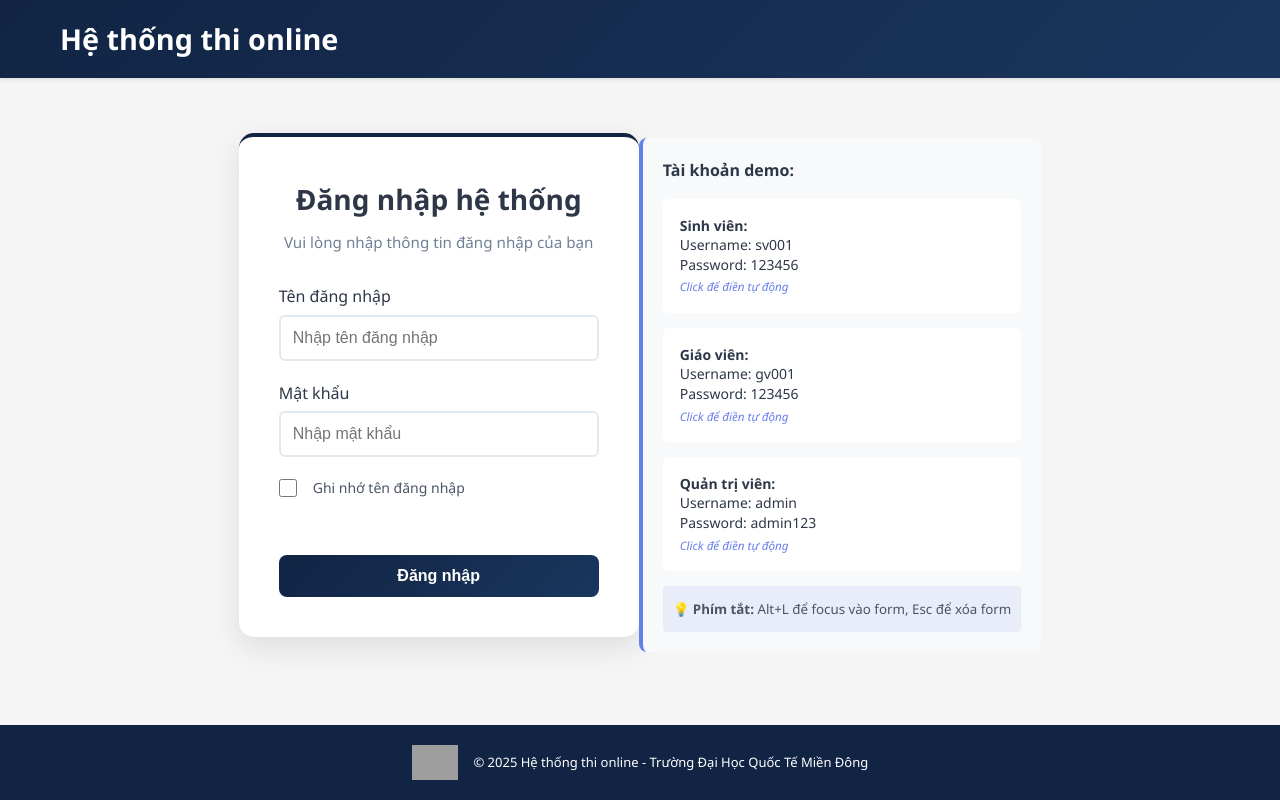
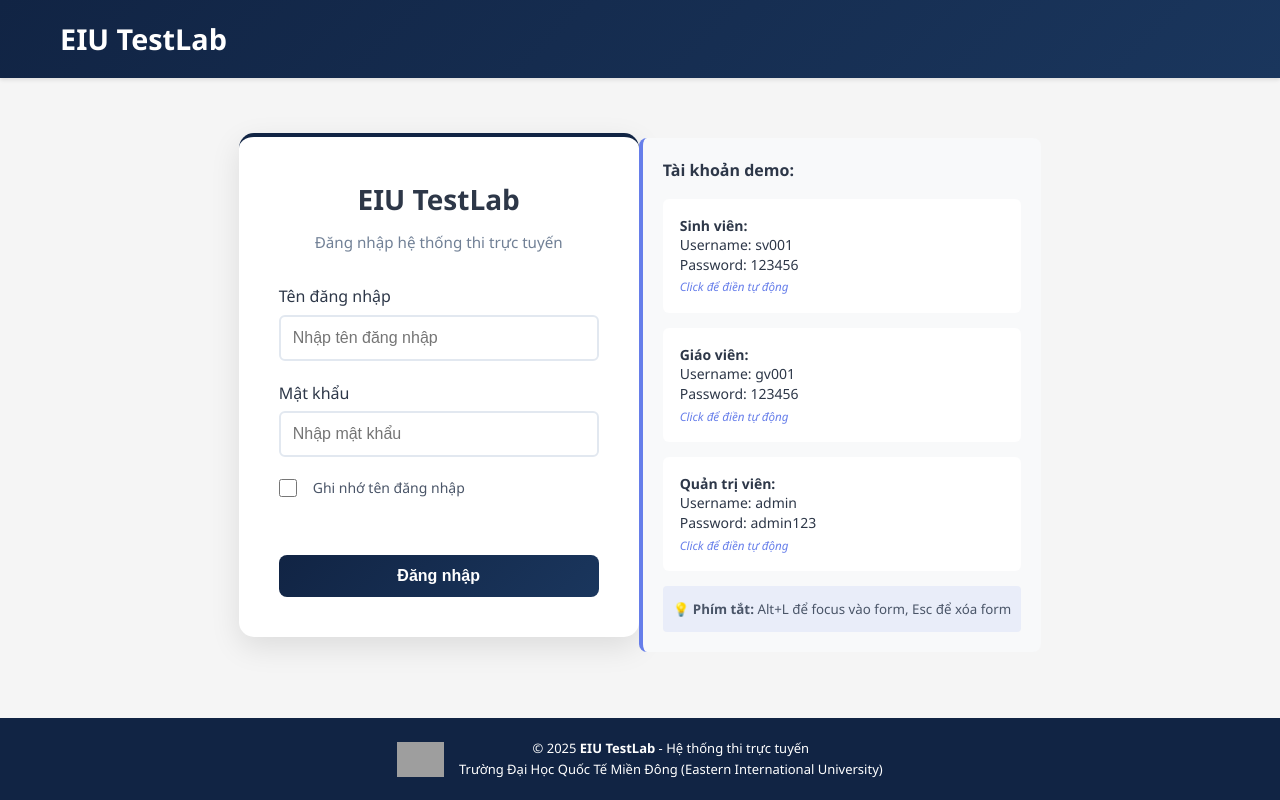
Before and after one commit to tranquocan24/Online_Exam_System, a website: page public/index.html in a window 1280 px wide. Drawn offline with Linux system fonts and the light colour scheme; no server answers; grey boxes are pictures that could not be loaded.

Commit message:
Change Name to EIU TestLab and discription in footer.

```diff
--- a/public/content/login.html
+++ b/public/content/login.html
@@ -2,8 +2,8 @@
 <div class="login-container">
     <div class="login-card">
         <div class="login-header">
-            <h2>Đăng nhập hệ thống</h2>
-            <p>Vui lòng nhập thông tin đăng nhập của bạn</p>
+            <h2 class="eiu-testlab-brand">EIU TestLab</h2>
+            <p>Đăng nhập hệ thống thi trực tuyến</p>
         </div>
 
         <form id="loginForm" class="login-form">
--- a/public/index.html
+++ b/public/index.html
@@ -4,8 +4,9 @@
 <head>
     <meta charset="UTF-8">
     <meta name="viewport" content="width=device-width, initial-scale=1.0">
-    <title>Hệ thống thi online</title>
+        <title>EIU TestLab - Hệ thống thi trực tuyến</title>
     <link rel="stylesheet" href="css/eiu-colors.css">
+    <link rel="stylesheet" href="css/eiu-testlab-branding.css">
     <link rel="stylesheet" href="css/common.css">
 </head>
 
@@ -13,7 +14,7 @@
     <!-- Header chung -->
     <header id="main-header">
         <div class="header-container">
-            <h1>Hệ thống thi online</h1>
+                        <h1>EIU TestLab</h1>
             <div id="user-info" style="display:none;">
                 <span id="welcome-text"></span>
                 <button id="logout-btn" class="btn btn-logout">Đăng xuất</button>
@@ -36,8 +37,10 @@
                 style="display: flex; align-items: center; justify-content: center; gap: 15px; flex-wrap: wrap;">
                 <img src="https://cdn.haitrieu.com/wp-content/uploads/2021/12/Logo-DH-Quoc-Te-Mien-Dong-EIU.png"
                     alt="Logo EIU" style="height: 35px; width: auto;">
-                <p style="color: #112444; margin: 0; font-size: 13px; text-align: center;">&copy; 2025 Hệ thống thi
-                    online - Trường Đại Học Quốc Tế Miền Đông</p>
+                <p style="color: #112444; margin: 0; font-size: 13px; text-align: center;">
+                    &copy; 2025 <strong>EIU TestLab</strong> - Hệ thống thi trực tuyến<br>
+                    Trường Đại Học Quốc Tế Miền Đông (Eastern International University)
+                </p>
             </div>
         </div>
     </footer>
--- a/public/js/main.js
+++ b/public/js/main.js
@@ -9,6 +9,7 @@
     }
 
     init() {
+        console.log('🧪 EIU TestLab - Application initialized');
         // Kiểm tra session khi load trang
         this.checkSession();
 
--- a/public/js/teacher/create_exam.js
+++ b/public/js/teacher/create_exam.js
@@ -15,7 +15,7 @@
     }
 
     init() {
-        console.log('Create Exam initialized');
+        console.log('🧪 EIU TestLab - Create Exam initialized');
         this.currentUser = window.app?.currentUser || JSON.parse(localStorage.getItem('currentUser') || '{}');
 
         if (!this.currentUser || this.currentUser.role !== 'teacher') {
```
Also changed, not shown: package.json (+7 -4 lines), public/components/footer.html (+4 -2 lines), public/content/student/dashboard.html (+2 -2 lines), public/content/teacher/create_exam.html (+2 -2 lines), public/content/teacher/dashboard.html (+2 -2 lines), README.md.
